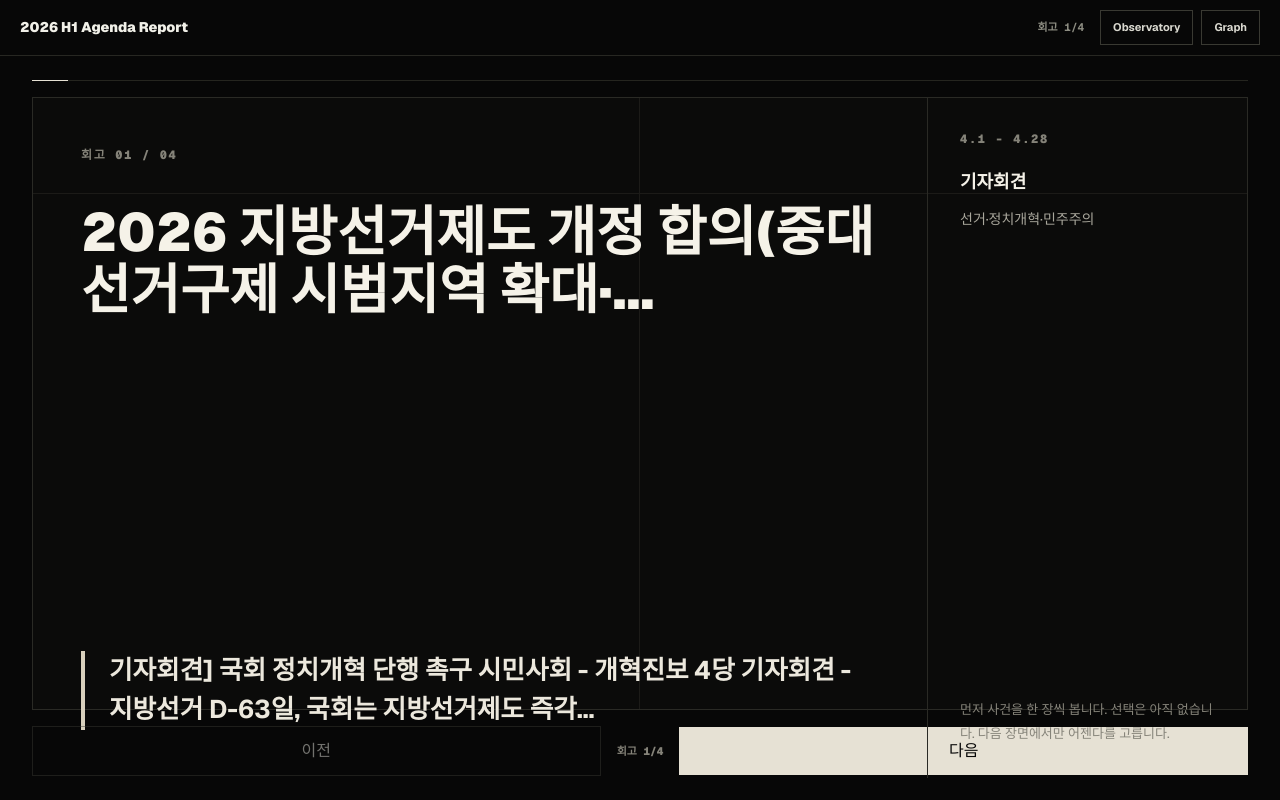
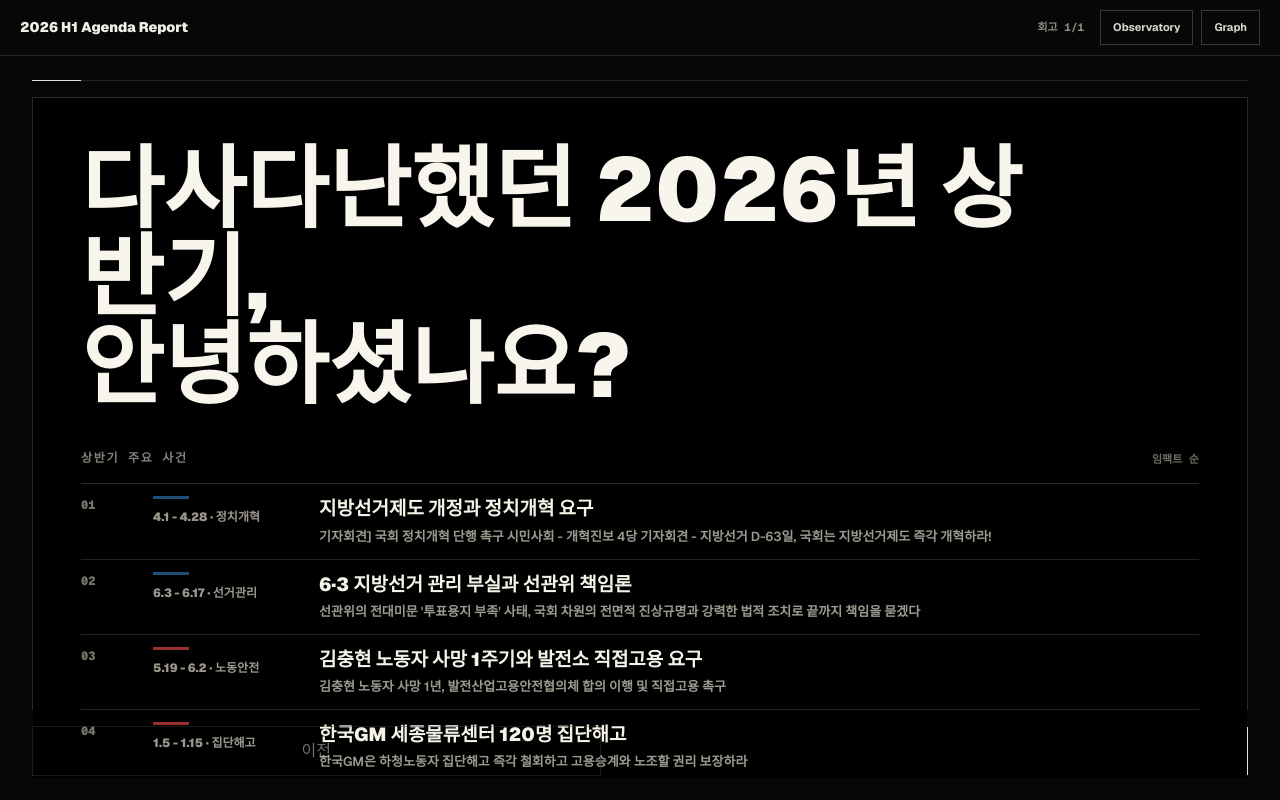
Before and after one commit to protesthubkr/26h1report, a Next.js app: page /agenda-2026-h1 in a window 1280 px wide. Built offline with nearby package versions, Linux system fonts and the light colour scheme.

Commit message:
Revise opening review page

```diff
--- a/src/app/agenda-2026-h1/agenda-report.tsx
+++ b/src/app/agenda-2026-h1/agenda-report.tsx
@@ -77,6 +77,16 @@ type FeaturedIssue = PublicIssue & {
   phaseTitle: string;
 };
 
+type OpeningEvent = {
+  accent: string;
+  agendaTitle: string;
+  dateLabel: string;
+  description: string;
+  impactLabel: string;
+  phaseTitle: string;
+  title: string;
+};
+
 type PublicStatement = {
   date: string;
   organization: string;
@@ -142,11 +152,11 @@ type ReaderState =
       storyIndex: number;
     };
 
-const reviewSlideCount = 5;
+const reviewSlideCount = 1;
 const maxIssueSlidesPerPhase = 4;
 
 export function AgendaReport({ data }: { data: PublicAgendaData }) {
-  const reviewIssues = useMemo(() => pickReviewIssues(data.featuredIssues), [data]);
+  const openingEvents = useMemo(() => pickOpeningEvents(data), [data]);
   const [state, setState] = useState<ReaderState>({
     mode: "review",
     reviewIndex: 0,
@@ -159,14 +169,13 @@ export function AgendaReport({ data }: { data: PublicAgendaData }) {
       ? data.agendas.find((agenda) => agenda.id === state.agendaId) ?? data.agendas[0]
       : data.agendas.find((agenda) => agenda.id === data.defaultAgendaId) ?? data.agendas[0];
   const storySlides = useMemo(() => buildStorySlides(activeAgenda), [activeAgenda]);
-  const reviewIssue = reviewIssues[state.reviewIndex] ?? reviewIssues[0];
   const storySlide = storySlides[state.mode === "story" ? state.storyIndex : 0];
-  const progress = getProgress(state, reviewIssues.length, storySlides.length);
+  const progress = getProgress(state, reviewSlideCount, storySlides.length);
 
   function goNext() {
     setState((current) => {
       if (current.mode === "review") {
-        if (current.reviewIndex < reviewIssues.length - 1) {
+        if (current.reviewIndex < reviewSlideCount - 1) {
           return { ...current, reviewIndex: current.reviewIndex + 1 };
         }
         return { ...current, mode: "agenda-select" };
@@ -193,7 +202,7 @@ export function AgendaReport({ data }: { data: PublicAgendaData }) {
       if (current.mode === "agenda-select") {
         return {
           mode: "review",
-          reviewIndex: reviewIssues.length - 1,
+          reviewIndex: reviewSlideCount - 1,
           storyIndex: 0,
         };
       }
@@ -258,8 +267,8 @@ export function AgendaReport({ data }: { data: PublicAgendaData }) {
           onTouchStart={handleTouchStart}
         >
           <AmbientLines />
-          {state.mode === "review" && reviewIssue ? (
-            <ReviewPage issue={reviewIssue} index={state.reviewIndex} total={reviewIssues.length} />
+          {state.mode === "review" ? (
+            <OpeningReviewPage events={openingEvents} />
           ) : null}
 
           {state.mode === "agenda-select" ? (
@@ -318,6 +327,61 @@ function ProgressRule({ progress }: { progress: number }) {
   );
 }
 
+function OpeningReviewPage({ events }: { events: OpeningEvent[] }) {
+  return (
+    <article className="relative flex min-h-[680px] w-full flex-col justify-between overflow-hidden bg-black p-12 max-sm:min-h-0 max-sm:p-5">
+      <div className="opening-rise max-w-[1120px]">
+        <h1 className="max-w-[980px] text-[clamp(42px,7vw,104px)] font-black leading-[0.98] tracking-normal text-[#f8f5ec] max-sm:text-[38px]">
+          다사다난했던 2026년 상반기,
+          <br />
+          안녕하셨나요?
+        </h1>
+      </div>
+
+      <section className="mt-10 min-h-0 max-sm:mt-6">
+        <div className="mb-4 flex items-end justify-between gap-6 max-sm:mb-3">
+          <SmallMeta>상반기 주요 사건</SmallMeta>
+          <span className="font-mono text-[11px] font-black text-[#6e6b62]">
+            임팩트 순
+          </span>
+        </div>
+
+        <ol className="max-h-[43vh] overflow-y-auto border-t border-[#292722] max-sm:max-h-[49svh]">
+          {events.map((event, index) => (
+            <li
+              className="opening-event-rise grid grid-cols-[56px_minmax(0,150px)_minmax(0,1fr)] items-start gap-4 border-b border-[#24231f] py-3 opacity-0 max-md:grid-cols-[44px_minmax(0,1fr)] max-sm:gap-3 max-sm:py-3"
+              key={`${event.title}-${index}`}
+              style={{ animationDelay: `${720 + index * 115}ms` }}
+            >
+              <span className="font-mono text-[12px] font-black text-[#77746a]">
+                {String(index + 1).padStart(2, "0")}
+              </span>
+              <div className="max-md:order-3 max-md:col-span-2 max-md:ml-[56px] max-sm:ml-[44px]">
+                <span
+                  className="mb-2 block h-[3px] w-9"
+                  style={{ backgroundColor: event.accent }}
+                />
+                <p className="text-[12px] font-black leading-5 text-[#9b978d]">
+                  {event.dateLabel} · {event.impactLabel}
+                </p>
+              </div>
+              <div className="min-w-0">
+                <h2 className="text-[19px] font-black leading-snug text-[#f5f2e8] max-sm:text-[17px]">
+                  {event.title}
+                </h2>
+                <p className="mt-1 max-w-[860px] text-[13px] font-semibold leading-5 text-[#9c998f] max-sm:hidden">
+                  {shorten(event.description, 92)}
+                </p>
+              </div>
+            </li>
+          ))}
+        </ol>
+      </section>
+    </article>
+  );
+}
+
+// eslint-disable-next-line @typescript-eslint/no-unused-vars
 function ReviewPage({
   index,
   issue,
@@ -656,6 +720,68 @@ function AmbientLines() {
   );
 }
 
+const openingEventSpecs = [
+  {
+    impactLabel: "정치개혁",
+    match: ["2026 지방선거제도 개정 합의"],
+    title: "지방선거제도 개정과 정치개혁 요구",
+  },
+  {
+    impactLabel: "선거관리",
+    match: ["2026-06-03 서울 투표지 개표 오류"],
+    title: "6·3 지방선거 관리 부실과 선관위 책임론",
+  },
+  {
+    impactLabel: "노동안전",
+    match: ["김충현 노동자 사망 1주기"],
+    title: "김충현 노동자 사망 1주기와 발전소 직접고용 요구",
+  },
+  {
+    impactLabel: "집단해고",
+    match: ["한국지엠-우진물류"],
+    title: "한국GM 세종물류센터 120명 집단해고",
+  },
+  {
+    impactLabel: "공공안전",
+    match: ["2026-04-20 경남 진주 CU 물류센터"],
+    title: "경남 진주 CU 물류센터 화물노동자 사망",
+  },
+  {
+    impactLabel: "장애인권",
+    match: ["인천 색동원 집단 성폭력 사건"],
+    title: "인천 색동원 집단 성폭력 사건",
+  },
+  {
+    impactLabel: "반전평화",
+    match: ["호르무즈 해협 군사작전 참여 반대"],
+    title: "호르무즈 해협 군사작전 참여 반대",
+  },
+  {
+    impactLabel: "팔레스타인",
+    match: ["구호선 '키리아코스 X'"],
+    title: "가자 구호선 나포와 한국 활동가 억류",
+  },
+  {
+    impactLabel: "평등",
+    match: ["오세훈 시장 발언"],
+    title: "성소수자·장애인 차별 발언과 평등 요구",
+  },
+  {
+    impactLabel: "기후·핵발전",
+    match: ["후쿠시마 핵발전소 폭발 사고"],
+    title: "후쿠시마 15주기와 신규핵발전 논란",
+  },
+  {
+    impactLabel: "주거권",
+    match: ["용산국제업무지구 개발 계획 철회"],
+    title: "용산국제업무지구와 서울 개발 공약",
+  },
+] satisfies Array<{
+  impactLabel: string;
+  match: string[];
+  title: string;
+}>;
+
 function buildStorySlides(agenda: PublicAgenda): StorySlide[] {
   const slides: StorySlide[] = [{ kind: "agenda-intro", agenda }];
 
@@ -673,16 +799,43 @@ function buildStorySlides(agenda: PublicAgenda): StorySlide[] {
   return slides;
 }
 
-function pickReviewIssues(issues: FeaturedIssue[]) {
-  const byAgenda = new Map<string, FeaturedIssue>();
-  const seenTitles = new Set<string>();
-  for (const issue of issues) {
-    const titleKey = issue.title.replace(/\s+/g, " ").trim();
-    if (seenTitles.has(titleKey)) continue;
-    seenTitles.add(titleKey);
-    if (!byAgenda.has(issue.agendaId)) byAgenda.set(issue.agendaId, issue);
+function pickOpeningEvents(data: PublicAgendaData): OpeningEvent[] {
+  const indexedIssues: Array<{
+    agenda: PublicAgenda;
+    issue: PublicIssue;
+    phase: PublicAgendaPhase;
+  }> = [];
+
+  for (const agenda of data.agendas) {
+    for (const phase of agenda.phases) {
+      for (const issue of phase.issues) {
+        indexedIssues.push({ agenda, issue, phase });
+      }
+    }
   }
-  return [...byAgenda.values()].slice(0, reviewSlideCount);
+
+  const usedIssueIds = new Set<string>();
+  return openingEventSpecs
+    .map((spec) => {
+      const match = indexedIssues.find(({ issue }) => {
+        if (usedIssueIds.has(issue.id)) return false;
+        return spec.match.some((needle) => issue.title.includes(needle));
+      });
+
+      if (!match) return null;
+      usedIssueIds.add(match.issue.id);
+
+      return {
+        accent: match.agenda.accent,
+        agendaTitle: match.agenda.title,
+        dateLabel: match.issue.dateLabel,
+        description: match.issue.leadSentence,
+        impactLabel: spec.impactLabel,
+        phaseTitle: match.phase.title,
+        title: spec.title,
+      };
+    })
+    .filter((event): event is OpeningEvent => event !== null);
 }
 
 function getProgress(
--- a/src/app/globals.css
+++ b/src/app/globals.css
@@ -31,6 +31,36 @@ input {
 button:disabled {
   cursor: not-allowed;
   opacity: 0.46;
+}
+
+@keyframes opening-rise {
+  from {
+    opacity: 0;
+    transform: translateY(18px);
+  }
+
+  to {
+    opacity: 1;
+    transform: translateY(0);
+  }
+}
+
+.opening-rise,
+.opening-event-rise {
+  animation: opening-rise 720ms cubic-bezier(0.2, 0.78, 0.16, 1) forwards;
+}
+
+.opening-event-rise {
+  animation-duration: 560ms;
+}
+
+@media (prefers-reduced-motion: reduce) {
+  .opening-rise,
+  .opening-event-rise {
+    animation: none;
+    opacity: 1;
+    transform: none;
+  }
 }
 
 .path {
```
